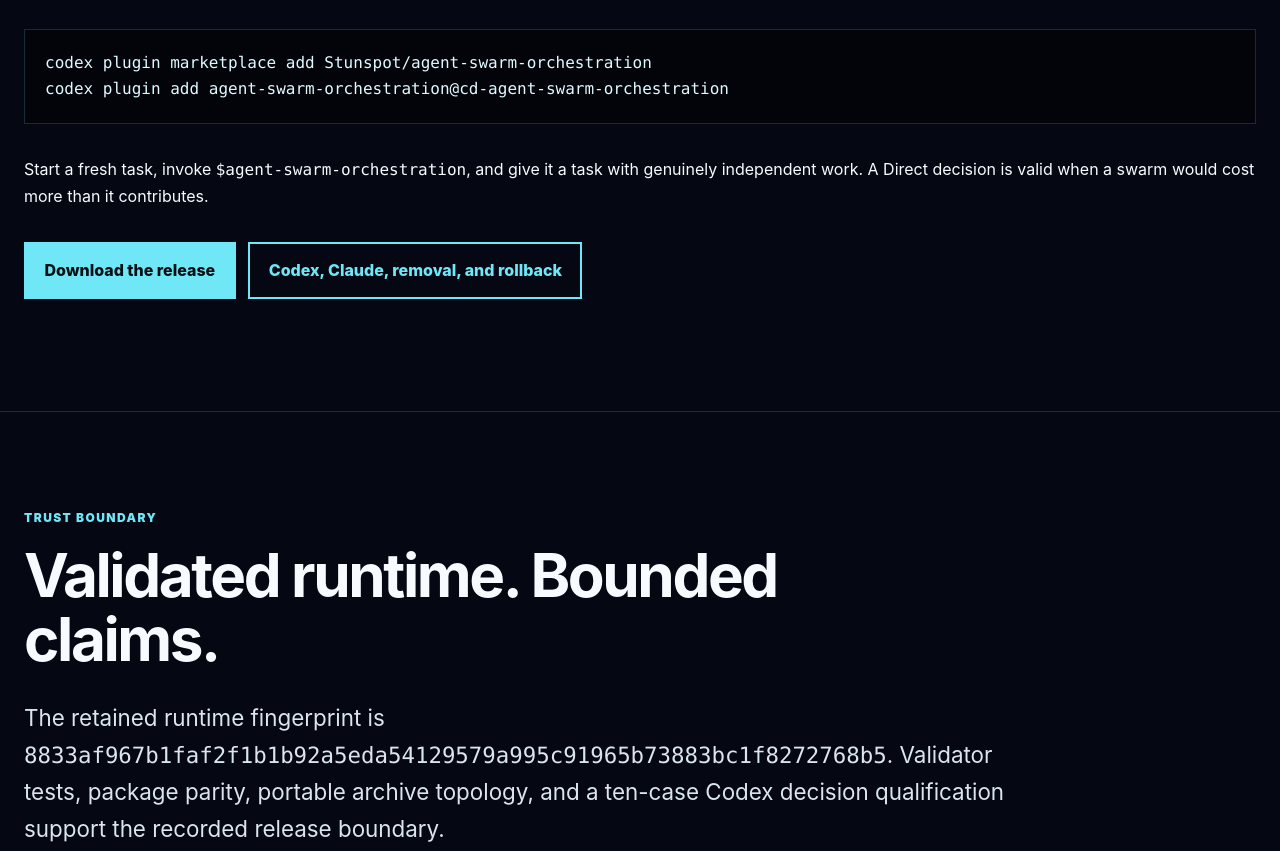
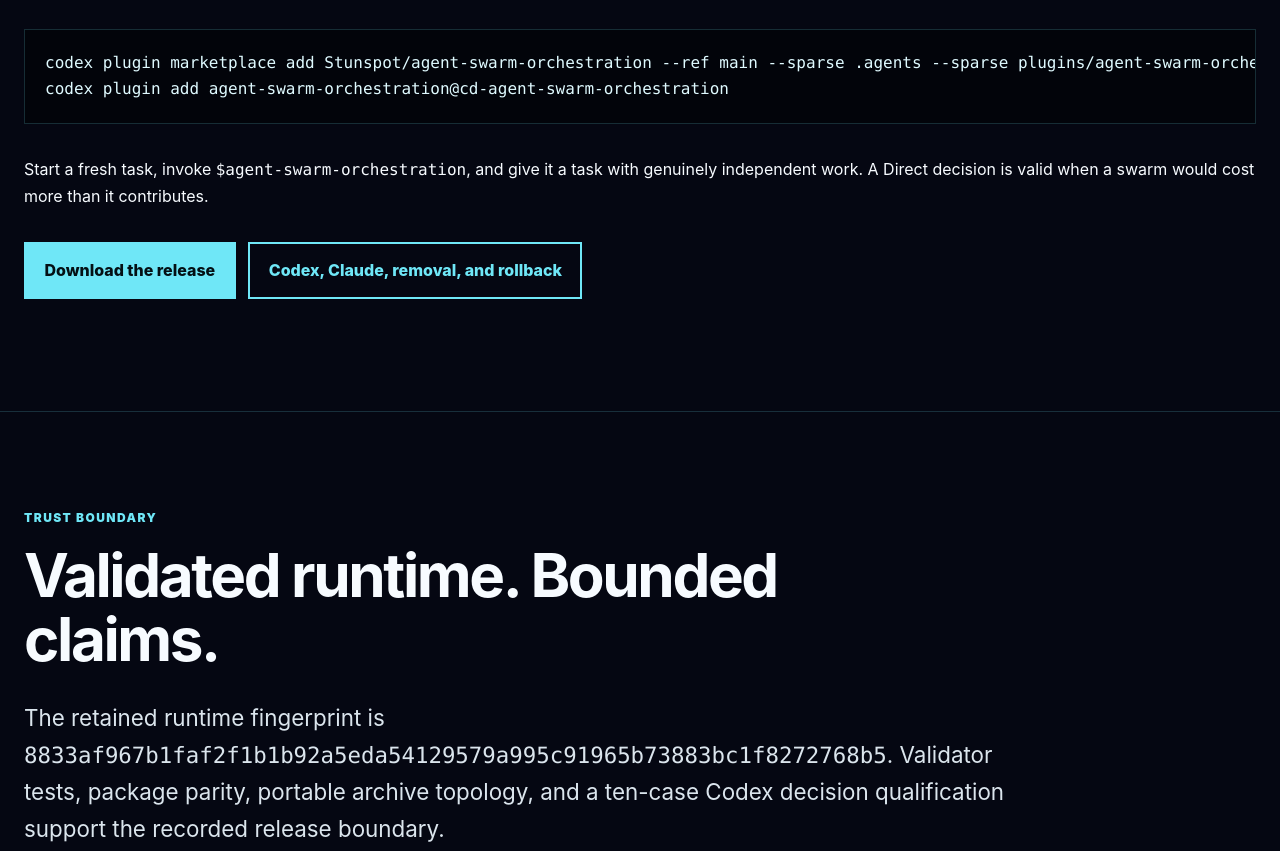
Before and after one commit to Stunspot/agent-swarm-orchestration, a browser extension: page docs/index.html in a window 1280 px wide. Shown: the part 3421-4272 px from the top of the page. Drawn offline with Linux system fonts and the light colour scheme.

Commit message:
Use verified sparse install on Pages

```diff
--- a/docs/index.html
+++ b/docs/index.html
@@ -90,7 +90,7 @@
     <section class="section install" id="install">
       <p class="eyebrow">Install</p>
       <h2>Get the Codex marketplace plugin.</h2>
-      <pre><code>codex plugin marketplace add Stunspot/agent-swarm-orchestration
+      <pre><code>codex plugin marketplace add Stunspot/agent-swarm-orchestration --ref main --sparse .agents --sparse plugins/agent-swarm-orchestration
 codex plugin add agent-swarm-orchestration@cd-agent-swarm-orchestration</code></pre>
       <p>Start a fresh task, invoke <code>$agent-swarm-orchestration</code>, and give it a task with genuinely independent work. A Direct decision is valid when a swarm would cost more than it contributes.</p>
       <div class="actions">
```
